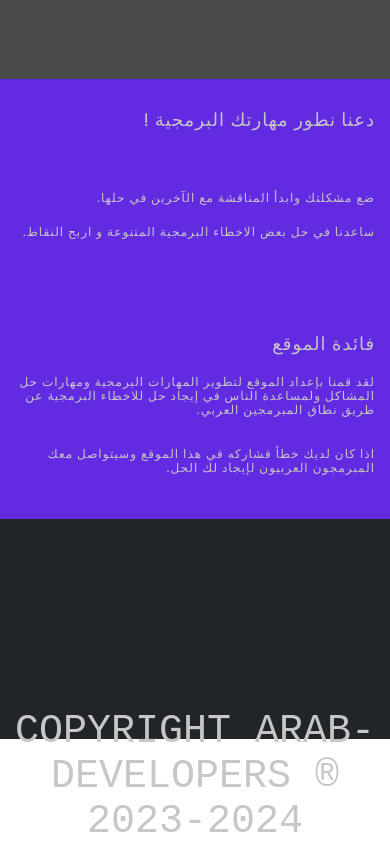
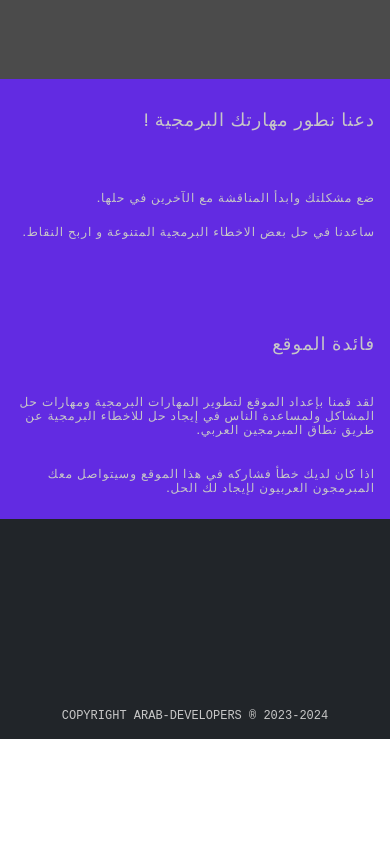
Before and after one commit to python3dev/LoaiFA_HTML, a plain HTML site: page index.html in a window 390 px wide. Shown: the part 765-1609 px from the top of the page. After the commit the page ends 1504 px from the top, so only its background shows below. Drawn offline with Linux system fonts and the light colour scheme; a web font is replaced by a local one.

Commit message:
Loai Maklad Edit err

```diff
--- a/style.css
+++ b/style.css
@@ -285,10 +285,10 @@ logo {
         font-size: 10px;
     }
     .target1{
-        padding-top: 20px;
+        padding-top: 40px;
     }
     .r{
-        font-size: 40px;
+        font-size: 12px;
     }
     .thebig{
         height: 440px;
```
